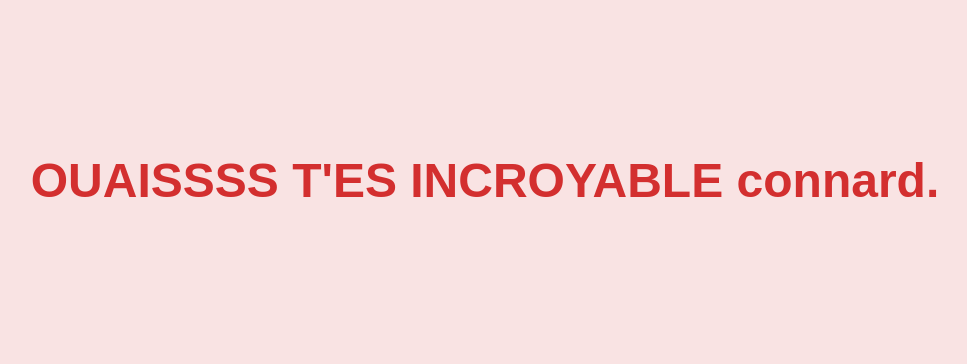
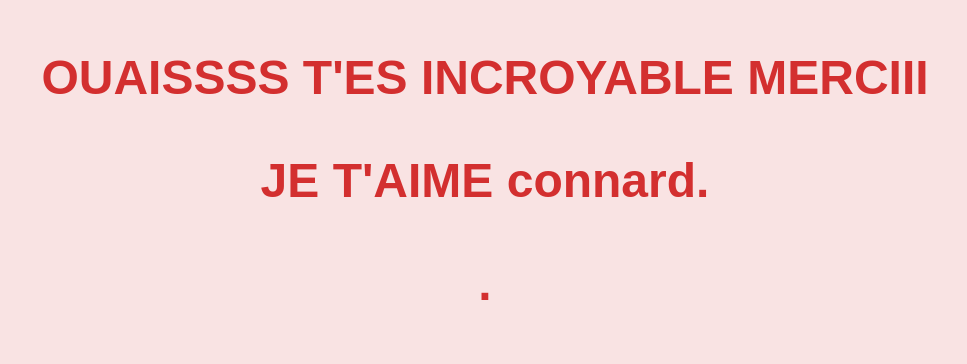
Before and after one commit to jetaimemonnoa/pourmonamour, a plain HTML site: page yes_page.html in a window 1280 px wide. Shown: the part 211-575 px from the top of the page, without its empty margins (155-1122 px from the left). Drawn offline with Linux system fonts and the light colour scheme.

Commit message:
Update yes_page.html

```diff
--- a/yes_page.html
+++ b/yes_page.html
@@ -8,7 +8,7 @@
 </head>
 <body>
     <div class="container">
-        <h1 class="header_text">OUAISSSS T'ES INCROYABLE connard.</h1>
+        <h1 class="header_text">OUAISSSS T'ES INCROYABLE MERCIII <p> JE T'AIME connard.</p>.</h1>
         <div class="gif_container">
             <img src="">
         </div>
```
